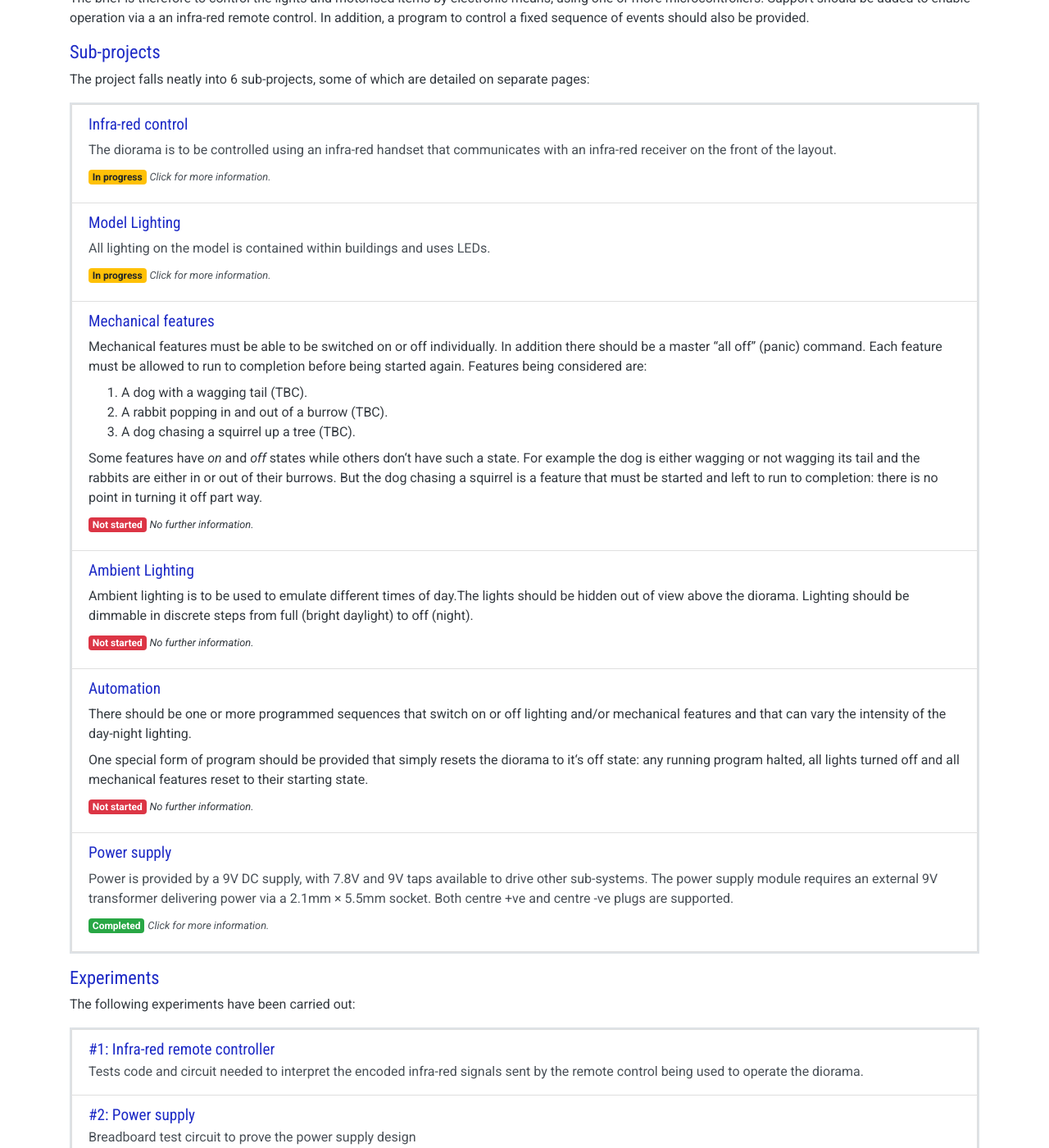
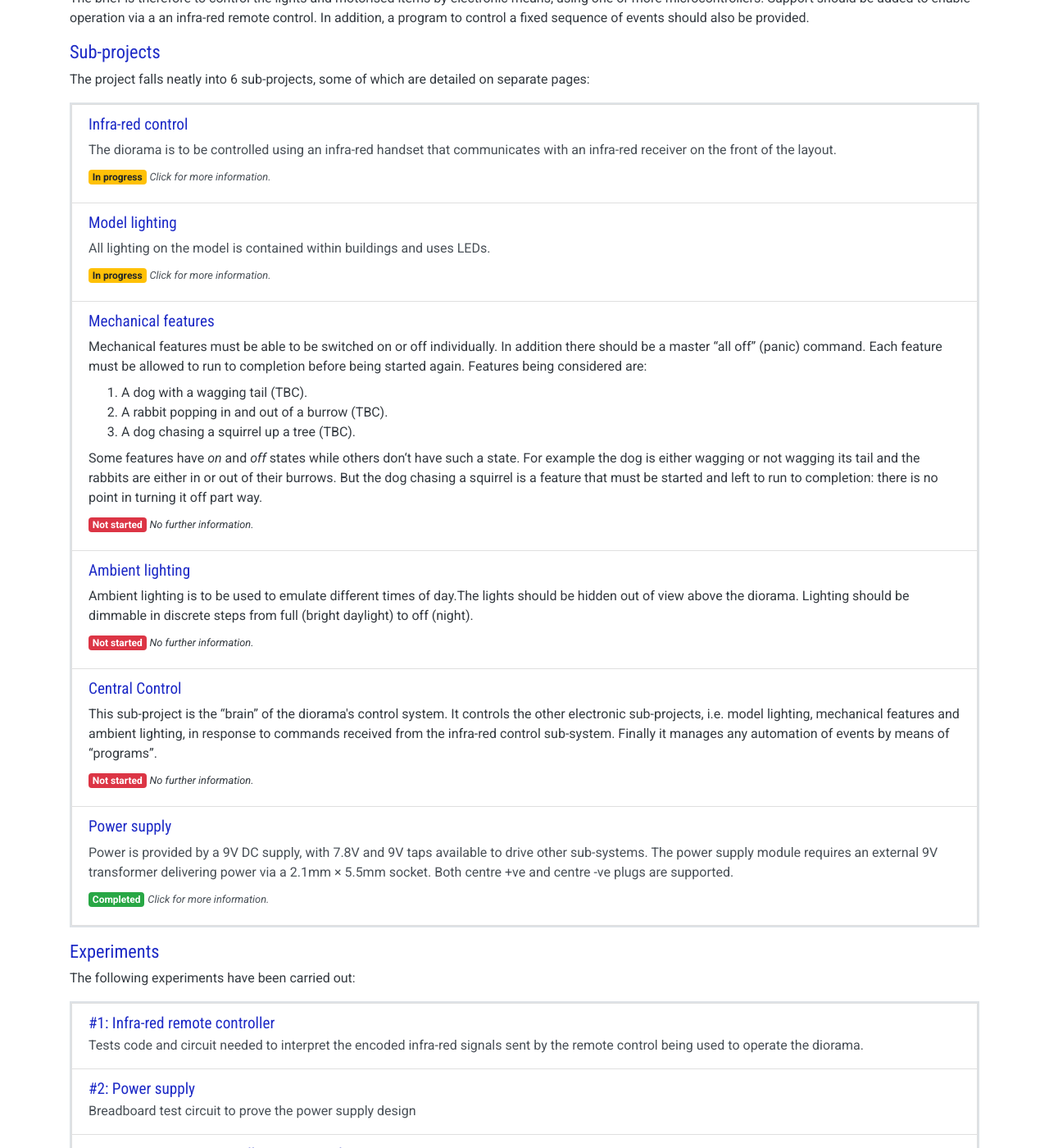
Before and after one commit to cahamo/cahamo.github.io, a Jekyll site: the page built from projects/diorama/index.html, in a window 1280 px wide and 1400 px high, scrolled down 517 px. Shown: the whole window at 82% size. Built offline with Jekyll 4.4.1, drawn with Linux system fonts in a browser that asks for light colours; comment, search, counter and statistics services are not loaded.

Commit message:
Modify sub-project list
"Automation" sub project was extended to provide central control over the electronic subsystems and to interpret the infra-red commands. The sub project was renamed "Central Control" as a result.
Also a couple of capitalisation tweaks.

```diff
--- a/projects/diorama/index.html
+++ b/projects/diorama/index.html
@@ -29,13 +29,13 @@ redirect_from:
 <div class="list-group mb-3">
 
     <a href="./ir-control" class="list-group-item list-group-item-action flex-column align-items-start">
-        <h3 class="mb-2">Infra-red control </h3>
+        <h3 class="mb-2">Infra-red control</h3>
         <p class="mb-2">The diorama is to be controlled using an infra-red handset that communicates with an infra-red receiver on the front of the layout.</p>
         <p class="mb-2"><span class="badge badge-warning">In&nbsp;progress</span> <small><em>Click for more information.</em></small></p>
     </a>
 
     <a href="./lighting" class="list-group-item list-group-item-action flex-column align-items-start">
-        <h3 class="mb-2">Model Lighting</h3>
+        <h3 class="mb-2">Model lighting</h3>
         <p class="mb-2">All lighting on the model is contained within buildings and uses LEDs.</p>
         <p class="mb-2"><span class="badge badge-warning">In&nbsp;progress</span> <small><em>Click for more information.</em></small></p>
     </a>
@@ -53,15 +53,14 @@ redirect_from:
     </div>
 
     <div class="list-group-item flex-column align-items-start">
-        <h3 class="mb-2">Ambient Lighting</h3>
+        <h3 class="mb-2">Ambient lighting</h3>
         <p class="mb-2">Ambient lighting is to be used to emulate different times of day.The lights should be hidden out of view above the diorama. Lighting should be dimmable in discrete steps from full (bright daylight) to off (night).</p>
         <p class="mb-2"><span class="badge badge-danger">Not&nbsp;started</span> <small><em>No further information.</em></small></p>
     </div>
 
     <div class="list-group-item flex-column align-items-start">
-        <h3 class="mb-2">Automation</h3>
-        <p class="mb-2">There should be one or more programmed sequences that switch on or off lighting and/or mechanical features and that can vary the intensity of the day-night lighting.</p>
-        <p class="mb-2">One special form of program should be provided that simply resets the diorama to it&lsquo;s off state: any running program halted, all lights turned off and all mechanical features reset to their starting state.</p>
+        <h3 class="mb-2">Central Control</h3>
+        <p class="mb-2">This sub-project is the &ldquo;brain&rdquo; of the diorama's control system. It controls the other electronic sub-projects, i.e. model lighting, mechanical features and ambient lighting, in response to commands received from the infra-red control sub-system. Finally it manages any automation of events by means of &ldquo;programs&rdquo;.</p>
         <p class="mb-2"><span class="badge badge-danger">Not&nbsp;started</span> <small><em>No further information.</em></small></p>
     </div>
 
```
